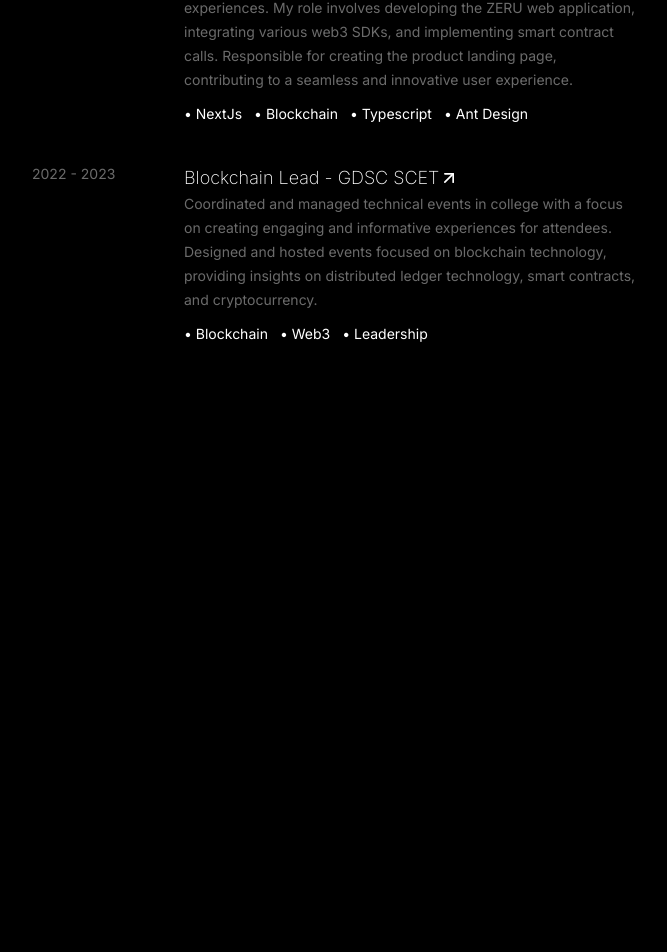
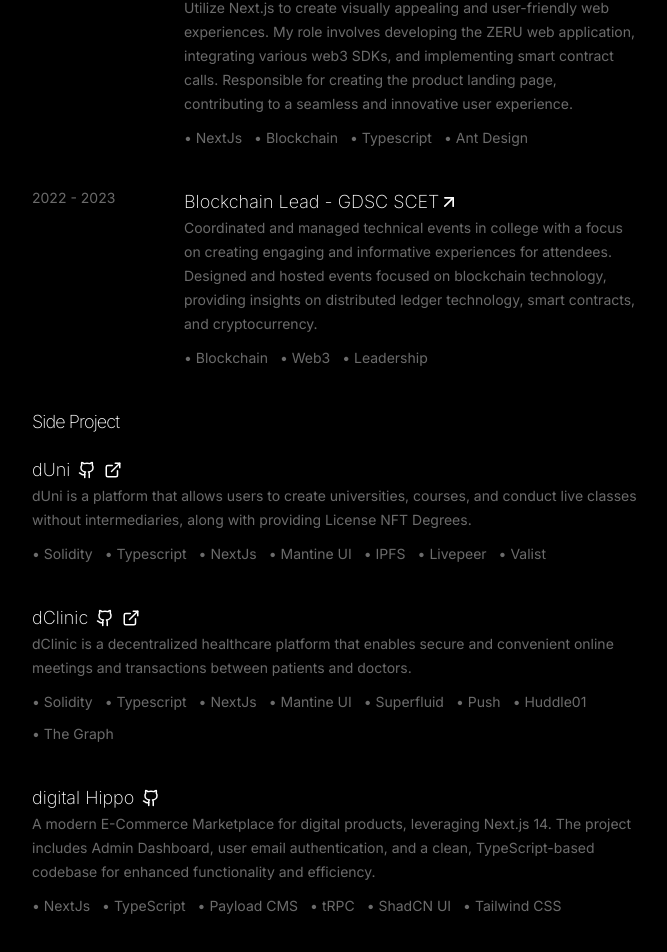
Before and after one commit to IbrahimGhasia/Portfolio-V2, a Next.js app: page / in a window 1280 px wide. Shown: the part 692-1644 px from the top of the page, without its empty margins (304-971 px from the left). Before the commit the page ends 1036 px from the top, so only its background shows below. Built offline with nearby package versions, Linux system fonts and the light colour scheme.

Commit message:
Project Section Complete

```diff
--- a/src/app/page.tsx
+++ b/src/app/page.tsx
@@ -2,6 +2,7 @@ import MaxWidthWrapper from "@/components/MaxWidthWrapper";
 import AboutSection from "@/components/sections/AboutSection";
 import ExperienceSection from "@/components/sections/ExperienceSection";
 import HeroSection from "@/components/sections/HeroSection";
+import ProjectSection from "@/components/sections/ProjectSection";
 
 export default function Home() {
 	return (
@@ -9,6 +10,7 @@ export default function Home() {
 			<HeroSection />
 			<AboutSection />
 			<ExperienceSection />
+			<ProjectSection />
 		</MaxWidthWrapper>
 	);
 }
--- a/src/components/MaxWidthWrapper.tsx
+++ b/src/components/MaxWidthWrapper.tsx
@@ -13,7 +13,7 @@ const MaxWidthWrapper = ({
 	return (
 		<div
 			className={cn(
-				"mx-auto w-full max-w-screen-md px-5 sm:px-10 md:px-20",
+				"mx-auto w-full max-w-screen-md px-5 sm:px-10 md:px-20 my-20",
 				className
 			)}
 		>
--- a/src/components/sections/ExperienceSection.tsx
+++ b/src/components/sections/ExperienceSection.tsx
@@ -26,9 +26,14 @@ const ExperienceSection: FC = () => {
 								{exp.description}
 							</div>
 
-							<div className="flex flex-wrap gap-x-3 text-white text-sm mt-3">
+							<div className="flex flex-wrap gap-x-3 text-[#6b6b6b] text-sm mt-3">
 								{exp.skils.map((skill, index) => (
-									<div key={index}>• {skill}</div>
+									<div
+										key={index}
+										className="hover:text-white cursor-pointer"
+									>
+										• {skill}
+									</div>
 								))}
 							</div>
 						</div>
--- a/src/components/sections/HeroSection.tsx
+++ b/src/components/sections/HeroSection.tsx
@@ -14,17 +14,17 @@ interface HeroSectionProps {}
 
 const HeroSection: FC<HeroSectionProps> = ({}) => {
 	return (
-		<div className="mt-10 md:mt-20 flex flex-col md:flex-row md:items-center gap-x-6">
+		<div className="flex flex-col md:flex-row md:items-center gap-x-6">
 			<div>
-				<Avatar className="w-16 h-16 md:w-28 md:h-28">
+				<Avatar className="w-16 h-16 md:w-32 md:h-32">
 					<AvatarImage src="/Myself-2.jpeg" alt="@shadcn" />
 					<AvatarFallback>IG</AvatarFallback>
 				</Avatar>
 			</div>
 			<div className="my-4">
 				<div className="">
-					<div className="text-4xl text-white tracking-tighter font-thin flex items-baseline gap-2">
-						{myInfo.name}{" "}
+					<div className="text-3xl md:text-4xl text-white tracking-tighter font-thin flex items-baseline gap-2">
+						<div>{myInfo.name}</div>
 						<TooltipProvider>
 							<Tooltip>
 								<TooltipTrigger asChild>
@@ -41,8 +41,11 @@ const HeroSection: FC<HeroSectionProps> = ({}) => {
 							</Tooltip>
 						</TooltipProvider>
 					</div>
-					<div className="text-[#6b6b6b] text-xl font-light leading-6">
+					<div className="text-[#6b6b6b] text-lg font-light leading-6">
 						{myInfo.description}
+					</div>
+					<div className="text-md text-[#6b6b6b] hover:underline">
+						{myInfo.email}
 					</div>
 				</div>
 				<div className="flex flex-wrap mr-5 items-center gap-3 mt-2">
--- /dev/null
+++ b/src/components/sections/ProjectSection.tsx
@@ -0,0 +1,55 @@
+import { FC } from "react";
+import SectionTitle from "../SectionTitle";
+import { project } from "@/constants/Project";
+import { ExternalLink, Github } from "lucide-react";
+import Link from "next/link";
+
+interface ProjectSectionProps {}
+
+const ProjectSection: FC<ProjectSectionProps> = ({}) => {
+	return (
+		<div className="mt-10">
+			<SectionTitle title="Side Project" />
+			<div className="space-y-10">
+				{project.map((pro, index) => (
+					<div key={index}>
+						<div className="text-white font-extralight text-lg">
+							<div className="flex gap-2 items-center">
+								{pro.title}
+								{pro.sourceCode && (
+									<Link href={pro.sourceCode} target="_blank">
+										<Github size={18} />
+									</Link>
+								)}
+								{pro.deployedLink && (
+									<Link
+										href={pro.deployedLink}
+										target="_blank"
+									>
+										<ExternalLink size={18} />
+									</Link>
+								)}
+							</div>
+						</div>
+						<div className="text-[#6b6b6b] text-sm leading-6">
+							{pro.description}
+						</div>
+
+						<div className="flex flex-wrap gap-3 text-[#6b6b6b] text-sm mt-3">
+							{pro.tools.map((skill, index) => (
+								<div
+									key={index}
+									className="hover:text-white cursor-pointer"
+								>
+									• {skill}
+								</div>
+							))}
+						</div>
+					</div>
+				))}
+			</div>
+		</div>
+	);
+};
+
+export default ProjectSection;
--- a/src/constants/MyInfo.ts
+++ b/src/constants/MyInfo.ts
@@ -2,6 +2,7 @@ export const myInfo = {
 	name: "Ibrahim Ghasia",
 	description: "Product-focused FullStack Developer",
 	about: "GM, I'm Ibrahim. I enjoy building dynamic, creative products from start to finish. Focused on developing intuitive experiences that constantly grow and improve based on user metrics. Always shipping.",
+	email: "ibrahim.ghasia@gmail.com",
 	socials: [
 		{
 			name: "LinkedIn",
--- /dev/null
+++ b/src/constants/Project.ts
@@ -0,0 +1,51 @@
+export const project = [
+	{
+		title: "dUni",
+		description:
+			"dUni is a platform that allows users to create universities, courses, and conduct live classes without intermediaries, along with providing License NFT Degrees.",
+		tools: [
+			"Solidity",
+			"Typescript",
+			"NextJs",
+			"Mantine UI",
+			"IPFS",
+			"Livepeer",
+			"Valist",
+		],
+		sourceCode: "https://github.com/Suhel-Kap/dUni",
+		deployedLink:
+			"https://bafybeiava433h44etdhf4ulv34hgfz42pol6gveftiyzinbwrd6qmw4zri.ipfs.gateway.valist.io/",
+	},
+	{
+		title: "dClinic",
+		description:
+			"dClinic is a decentralized healthcare platform that enables secure and convenient online meetings and transactions between patients and doctors.",
+		tools: [
+			"Solidity",
+			"Typescript",
+			"NextJs",
+			"Mantine UI",
+			"Superfluid",
+			"Push",
+			"Huddle01",
+			"The Graph",
+		],
+		sourceCode: "https://github.com/IbrahimGhasia/d-clinic",
+		deployedLink: "https://d-clinic.vercel.app/",
+	},
+	{
+		title: "digital Hippo",
+		description:
+			"A modern E-Commerce Marketplace for digital products, leveraging Next.js 14. The project includes Admin Dashboard, user email authentication, and a clean, TypeScript-based codebase for enhanced functionality and efficiency.",
+		tools: [
+			"NextJs",
+			"TypeScript",
+			"Payload CMS",
+			"tRPC",
+			"ShadCN UI",
+			"Tailwind CSS",
+		],
+		sourceCode: "https://github.com/IbrahimGhasia/Digital-Hippo",
+		deployedLink: "",
+	},
+];
```
Also changed, not shown: public/icons/mail.svg (added).
